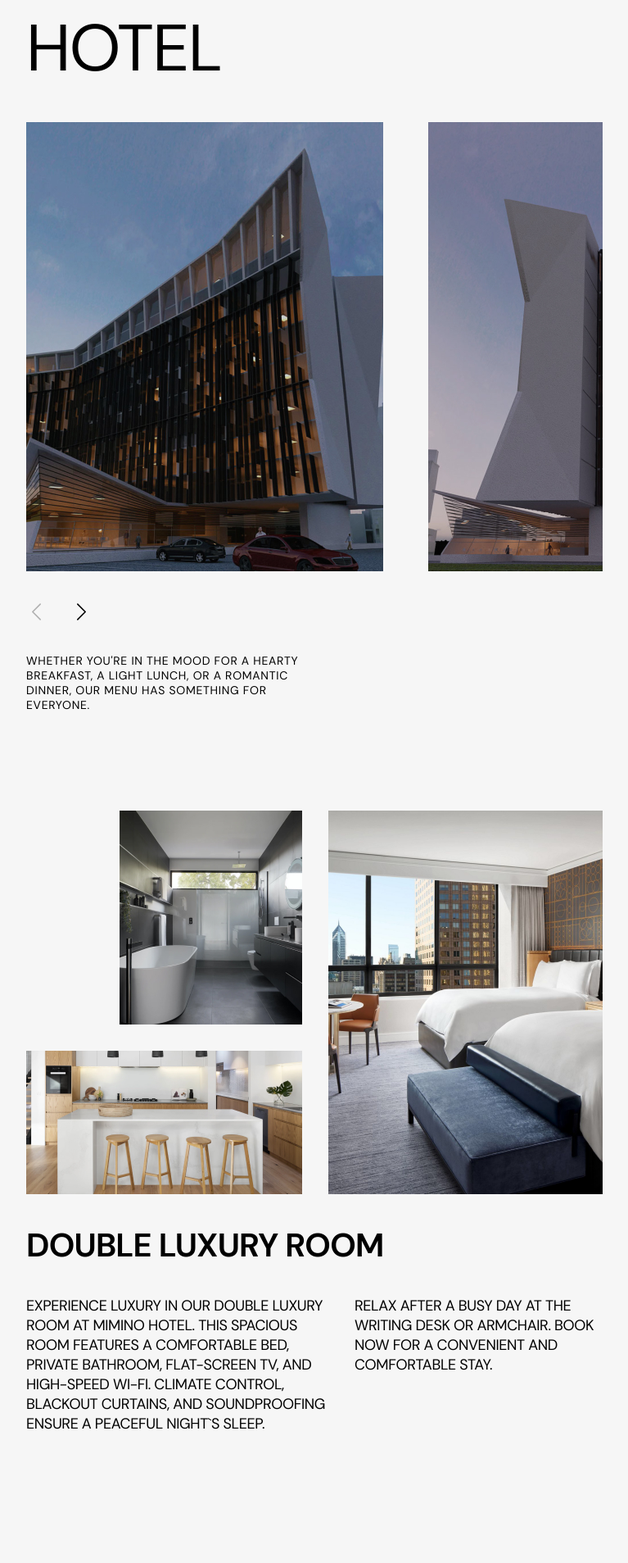
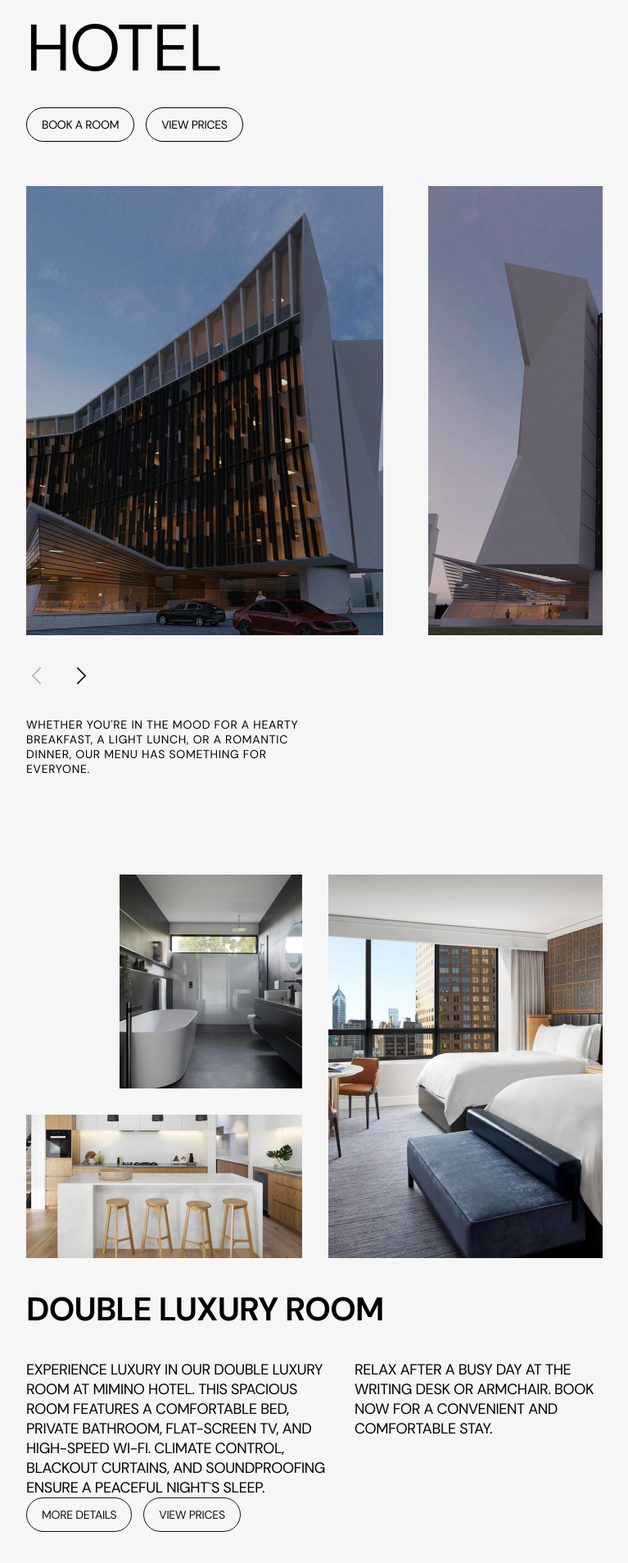
Before and after one commit to ToyEye/mimino, a Next.js app: page /hotel in a window 1280 px wide. Shown: the part 100-2007 px from the top of the page at 82% size, without its empty margins (256-1023 px from the left). Built offline with nearby package versions, Linux system fonts and the light colour scheme.

Commit message:
add buttons for hotel page

```diff
--- a/src/components/AboutRoomSection/AboutRoomSection.jsx
+++ b/src/components/AboutRoomSection/AboutRoomSection.jsx
@@ -5,19 +5,22 @@ import Heading from "../reusable/Heading";
 import { TextDescription } from "../reusable/TextDescription";
 import AboutRoomList from "../AboutRoomList/AboutRoomList";
 import Container from "../reusable/Container";
+import BtnList from "../reusable/BtnList";
 
 const AboutRoomSection = ({ data, textInfo, side }) => {
-  const textside = classNames({ "flex-col-reverse": side });
+  const textside = classNames({ "flex-row-reverse": side });
   return (
-    <section className="py-16 md:py-20 lg:py-[100px]">
+    <section className="pt-16 md:pt-20 lg:pt-[100px]">
       <Container>
         <AboutRoomList images={data} side={side} />
-        <div className={`lg:flex lg:${textside}`}>
+        <div
+          className={`lg:flex lg:${textside} lg:justify-between mt-8 md:mt-10`}
+        >
           <div className="lg:flex lg:flex-col ">
             <Heading
               text={textInfo.heading}
               tag="h2"
-              className="font-bold text-[32px] leading-10 -tracking-[0.02em]  my-8 md:text-[40px] md:leading-[44px] md:my-10   "
+              className="font-bold text-[32px] leading-10 -tracking-[0.02em]  mb-8 md:text-[40px] md:leading-[44px] md:mb-10   "
             />
             <div className="text-sm leading-[18px] -tracking-[0.02em] md:text-lg md:leading-6 md:flex md:gap-8 ">
               <TextDescription
@@ -30,6 +33,13 @@ const AboutRoomSection = ({ data, textInfo, side }) => {
               />
             </div>
           </div>
+          <BtnList
+            textModal="More details"
+            textLink="View prices"
+            theme="dark"
+            path="/room"
+            // openModal
+          />
         </div>
       </Container>
     </section>
--- a/src/components/AboutServices/AboutServices.jsx
+++ b/src/components/AboutServices/AboutServices.jsx
@@ -5,7 +5,8 @@ import Heading from "../reusable/Heading";
 import { TextDescription } from "../reusable/TextDescription";
 import Slider from "@/components/reusable/Swiper";
 import useMediaRules from "helpers/useMediaRules";
-import BtnList from "../reusable/BtnList";
+
+import ButtonModal from "../reusable/ButtonModal";
 
 const AboutServices = ({ images }) => {
   const [sizes, setSizes] = useState({
@@ -36,16 +37,19 @@ const AboutServices = ({ images }) => {
     <section className="pt-10 md:pb-10 lg:pt-[30px] lg:pb-12">
       <Container>
         <div className="flex flex-col lg:flex-row">
-          <div className="w-1/2">
+          <div className="mb-10 md:mb-[54px] lg:mb-0 lg:w-1/2 lg:flex lg:flex-col">
             <Heading
               tag="h1"
               text="hotel"
               className="text-[40px] mb-6 leading-10 md:mb-8 md:text-[80px] md:leading-[80px]  lg:text-[90px] lg:leading-[90px] uppercase -tracking-[0.02em] lg:pt-[174px]"
             />
-            <BtnList />
+            <div className="flex gap-[14px]">
+              <ButtonModal text="Book a Room" className="" openModal />
+              <ButtonModal text="View prices" className="" openModal />
+            </div>
             <TextDescription
               text="Whether you're in the mood for a hearty breakfast, a light lunch, or a romantic dinner, our menu has something for everyone."
-              className="hidden text-sm leading-[18px] tracking-wider  w-[338px] lg:block "
+              className="hidden text-sm leading-[18px] tracking-wider  w-[338px] lg:block lg:mt-auto"
             />
           </div>
           <Slider
--- a/src/components/reusable/BtnList.jsx
+++ b/src/components/reusable/BtnList.jsx
@@ -21,15 +21,19 @@ const BtnList = ({
   );
 
   return (
-    <div className={`${className} flex gap-[14px]`}>
+    <ul className={`${className} flex gap-[14px]`}>
+      <li>
         <ButtonModal text={textModal} className={btnTheme} />
+      </li>
+      <li>
         <ButtonLink
           text={textLink}
           className={btnTheme}
           path={path}
           openModal={openModal}
         />
-    </div>
+      </li>
+    </ul>
   );
 };
 
--- a/src/components/reusable/ButtonLink.jsx
+++ b/src/components/reusable/ButtonLink.jsx
@@ -7,7 +7,7 @@ const ButtonLink = ({ text, className, path }) => {
     <button
       type="button"
       className={`${className} -tracking-[0.02em] transition uppercase leading-[18px] text-sm border py-2 px-[18px] rounded-[32px] md:leading-[24px] lg:text-lg lg:leading-[24px]`}
-      onClick={() => router.push(`/${path}`)}
+      onClick={() => router.push(`${path}`)}
     >
       {text}
     </button>
--- a/src/components/reusable/ButtonModal.jsx
+++ b/src/components/reusable/ButtonModal.jsx
@@ -4,7 +4,7 @@ const ButtonModal = ({ text, className = "", openModal }) => {
   return (
     <button
       type="button"
-      className={`${className} transition uppercase leading-[18px] text-sm border py-2 px-[18px] rounded-[32px]`}
+      className={`${className} -tracking-[0.02em] transition uppercase leading-[18px] text-sm border py-2 px-[18px] rounded-[32px] md:leading-[24px] lg:text-lg lg:leading-[24px]`}
       onClick={openModal}
     >
       {text}
--- a/src/styles/globals.css
+++ b/src/styles/globals.css
@@ -93,10 +93,6 @@ a {
   transform: translateX(55px);
 }
 
-.swiper-button-disabled {
-  color: #1212124d;
-}
-
 @media screen and (min-width: 1440px) {
   .prev-slider,
   .next-slider {
@@ -115,3 +111,7 @@ a {
     transform: translateX(25px);
   }
 }
+
+.swiper-button-disabled {
+  color: #1212124d;
+}
```
Lines whose indentation alone changed are shown as unchanged.
